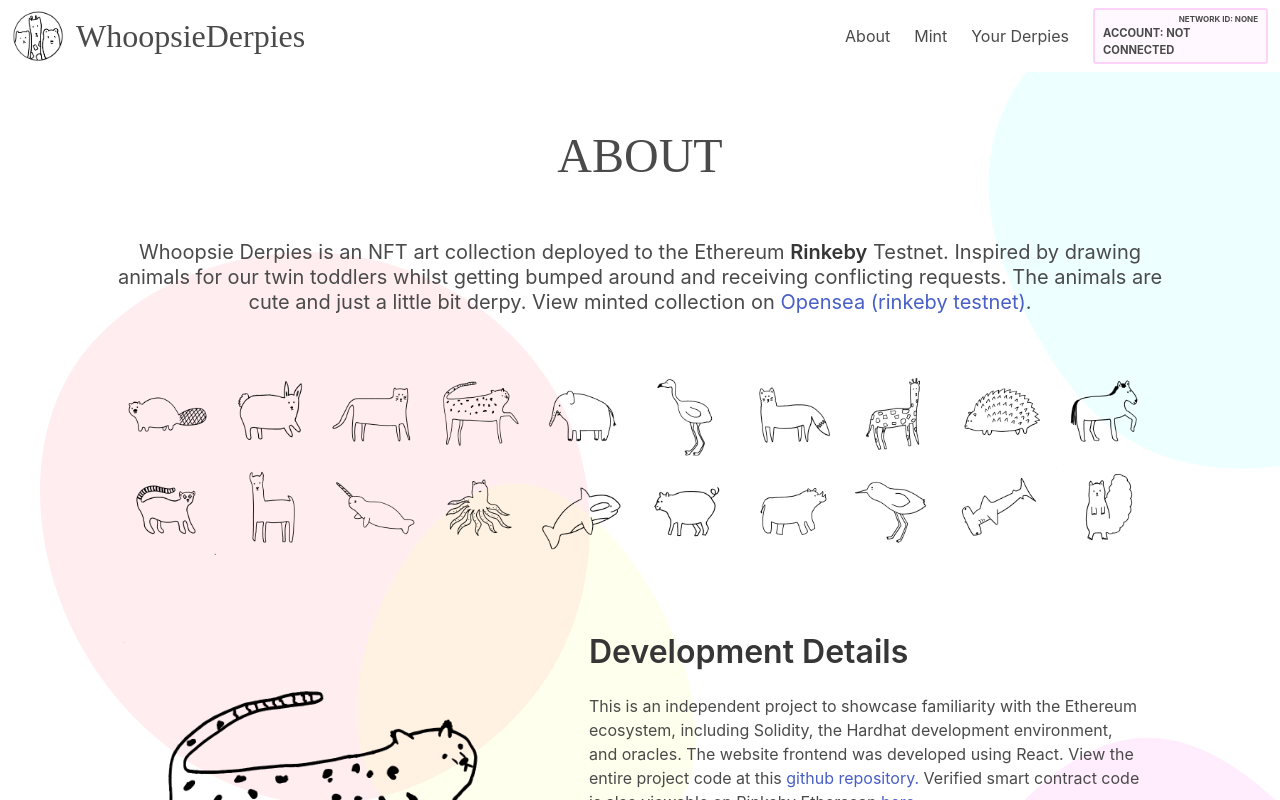
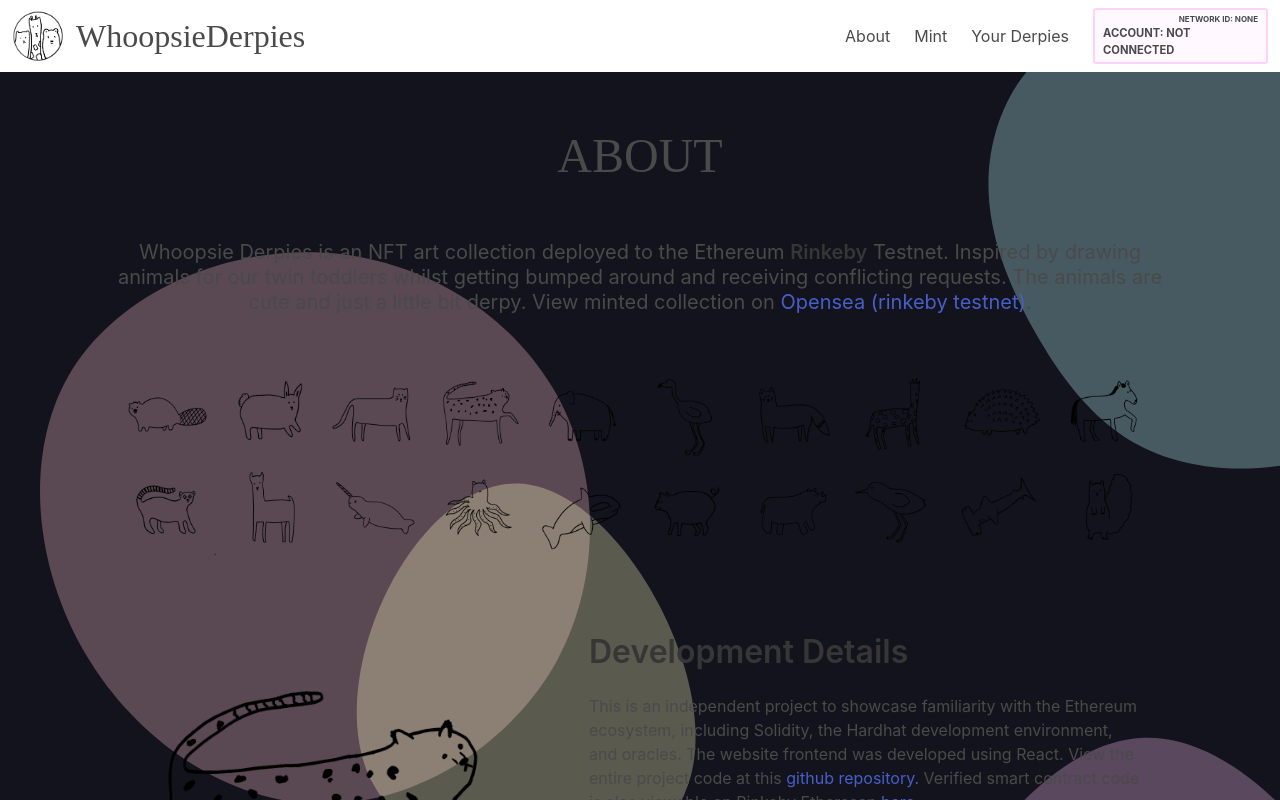
Before and after one commit to x-Code-x/react-nft, a React (Create React App) app in the folder frontend-react/: page / in a window 1280 px wide. Shown: the top 800 px of the page. Built offline with nearby package versions, Linux system fonts and the light colour scheme; a web font is replaced by a local one.

Commit message:
Update index.css

```diff
--- a/frontend-react/src/index.css
+++ b/frontend-react/src/index.css
@@ -1,13 +1,13 @@
 body {
   margin: 0;
-  font-family: -apple-system, BlinkMacSystemFont, "Segoe UI", "Roboto", "Oxygen", "Ubuntu", "Cantarell", "Fira Sans",
-    "Droid Sans", "Helvetica Neue", sans-serif;
+  font-family: -apple-system, BlinkMacSystemFont, "Segoe UI", "Roboto", "Helvetica Neue", "Arial", "Noto Sans", "Droid Sans", sans-serif;
   -webkit-font-smoothing: antialiased;
   -moz-osx-font-smoothing: grayscale;
-  /* background-image: url("./img/blob-1.svg"); */
-  /* background-repeat: no-repeat; */
-  /* min-height: 100vh; */
-  /* min-width: 100vw; */
+  font-size: 1rem;
+  font-weight: 400;
+  line-height: 1.5;
+  color: #333;
+  background-color: #13131D;
 }
 
 code {
```
